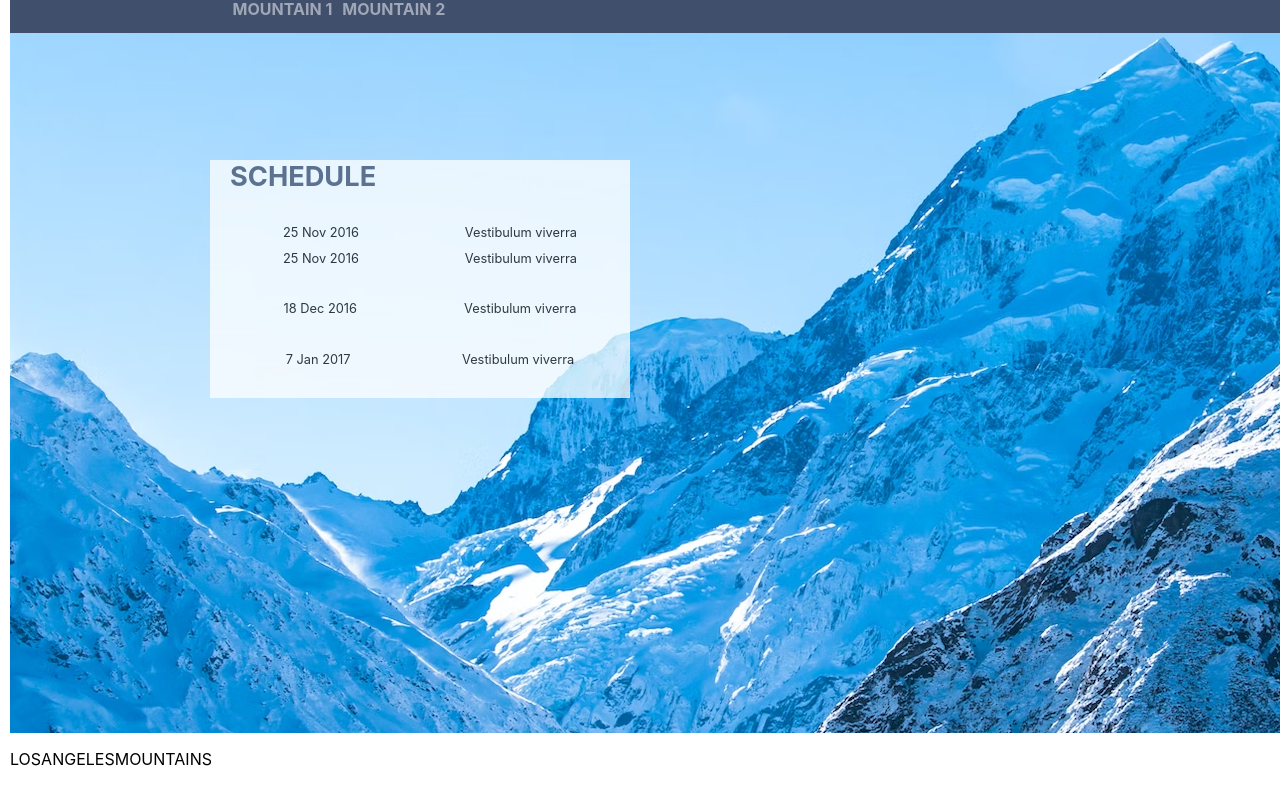
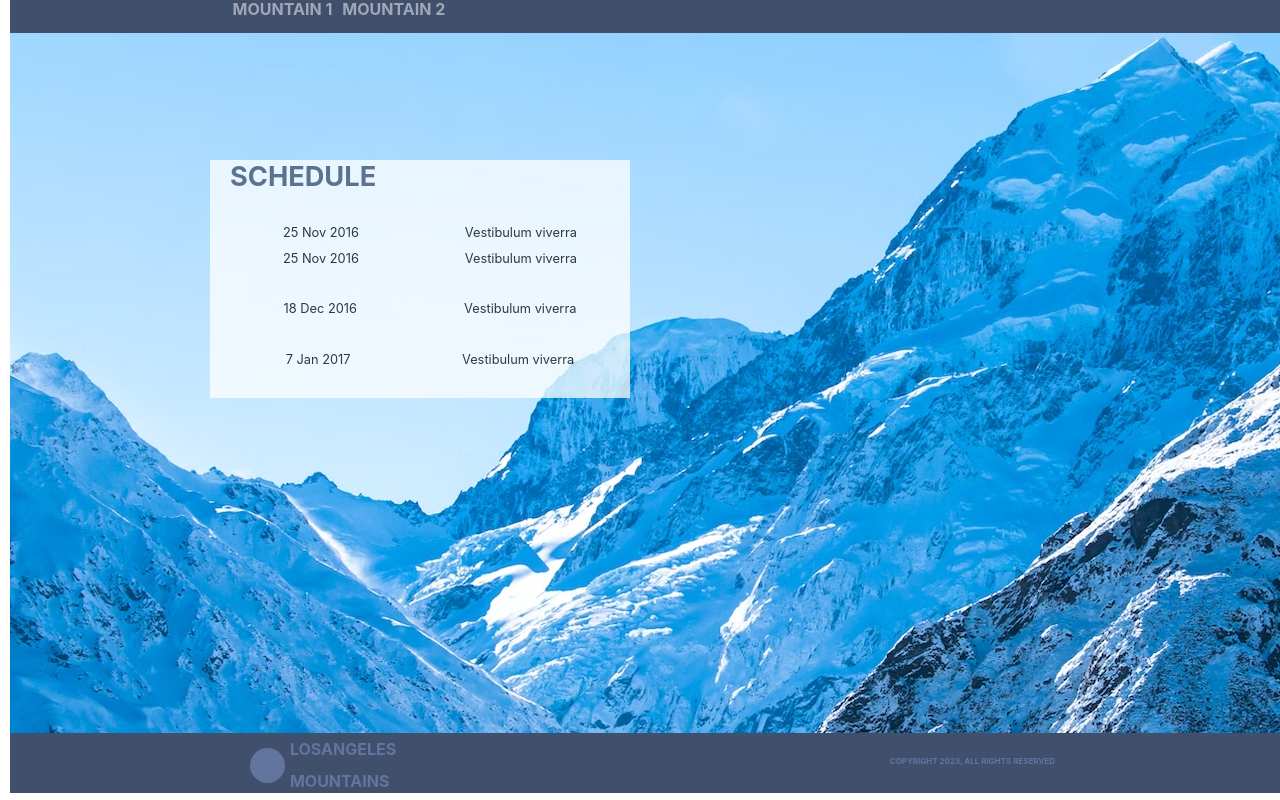
Before and after one commit to Nalundquist/mountain-test, a React (Create React App) app: page / in a window 1280 px wide. Shown: the part 262-1062 px from the top of the page. Before the commit the page ends 1031 px from the top, so only its background shows below. Built offline with nearby package versions, Linux system fonts and the light colour scheme.

Commit message:
complete rudimentary styling on footer

```diff
--- a/src/components/Footer.jsx
+++ b/src/components/Footer.jsx
@@ -3,7 +3,14 @@ import classes from "./Footer.module.css";
 export const Footer = () => {
 	return(
 		<div className={classes.footerContainer}>
-			<p>LOSANGELESMOUNTAINS</p>
+			<div className={classes.footerLogo}>
+				<div className={classes.logoCircle} />
+				<div className={classes.laMountBlock}>
+					<p>LOSANGELES</p>
+					<p>MOUNTAINS</p>
+				</div>
+			</div>
+			<p className={classes.copyright}>COPYRIGHT 2023, ALL RIGHTS RESERVED</p>
 		</div>
 	)
 }
--- a/src/components/Footer.module.css
+++ b/src/components/Footer.module.css
@@ -0,0 +1,37 @@
+.footerContainer{
+	background-color: #404f6c;
+	color: #61759e;
+	font-weight: bolder;
+	height: 60px;
+	width: 100vw;
+	display: flex;
+	flex-direction: row;
+	justify-content: space-around;
+}
+
+.footerLogo{
+	display: flex;
+	flex-direction: row;
+	width: 175px;
+}
+
+.logoCircle{
+	border-radius: 50%;
+	background-color: #61759e;
+	width: 35px;
+	height: 35px;
+	margin: 5px;
+	margin-top: 15px;
+}
+
+.laMountBlock{
+	display: flex;
+	flex-direction: column;
+	line-height: 0;
+}
+
+.copyright{
+	font-size: .5em;
+	position: relative;
+	top: 15px
+}
```
